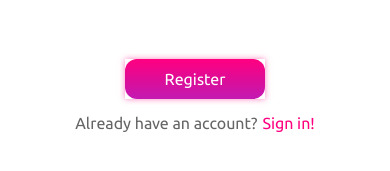
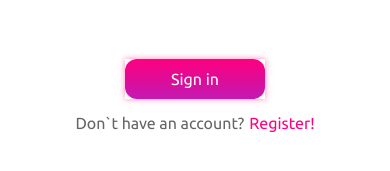
Before and after one commit to livanska/SignSpeech, a React Native app: screen /Modal in a window 390 px wide. Shown: the part 557-728 px from the top of the page. Built offline with nearby package versions, Linux system fonts and the light colour scheme; what expo-linking would draw is missing.

Commit message:
Improved Authorization screen, error text output

```diff
--- a/components/GradientButton.tsx
+++ b/components/GradientButton.tsx
@@ -10,7 +10,7 @@ import {
   Button,
 } from 'react-native';
 import { LinearGradient } from 'expo-linear-gradient';
-import { COLORS, PRIMARY_GRADIENT } from '../constants/Colors';
+import { COLORS, GRADIENTS } from '../constants/Colors';
 import { textStyles } from '../constants/TextStyle';
 
 export interface IGradientButtonProps {
@@ -18,12 +18,17 @@ export interface IGradientButtonProps {
   onPress(): void;
   width?: number;
   height?: number;
+  disabled?: boolean;
 }
-const GradientButton = ({ title, onPress, ...sizes }: IGradientButtonProps) => {
+const GradientButton = ({ title, onPress, disabled, ...sizes }: IGradientButtonProps) => {
   return (
-    <View style={styles.shadowContainer}>
-      <LinearGradient colors={PRIMARY_GRADIENT} style={styles.buttonContainer}>
+    <View style={!disabled && styles.shadowContainer}>
+      <LinearGradient
+        colors={disabled ? GRADIENTS.DISABLED : GRADIENTS.PRIMARY}
+        style={styles.buttonContainer}
+      >
         <TouchableHighlight
+          disabled={disabled}
           style={[styles.buttonContainer, sizes]}
           activeOpacity={1}
           underlayColor={COLORS.primaryMedium}
--- a/components/Link.tsx
+++ b/components/Link.tsx
@@ -17,17 +17,18 @@ export interface ILinkProps {
   linkText: string;
   onPress(): void;
   preLinkText?: string;
+  isHeading?: boolean;
 }
-const Link = ({ linkText, preLinkText, onPress }: ILinkProps) => {
+const Link = ({ linkText, preLinkText, isHeading, onPress }: ILinkProps) => {
   return (
     <View style={styles.linkContainer}>
       {preLinkText && (
         <View style={styles.preLink}>
-          <Text style={textStyles.default}>{preLinkText}</Text>
+          <Text style={isHeading ? textStyles.heading : textStyles.default}>{preLinkText}</Text>
         </View>
       )}
       <TouchableWithoutFeedback style={{}} onPress={onPress}>
-        <Text style={textStyles.link}>{linkText}</Text>
+        <Text style={isHeading ? textStyles.headingLink : textStyles.link}>{linkText}</Text>
       </TouchableWithoutFeedback>
     </View>
   );
--- a/constants/Colors.ts
+++ b/constants/Colors.ts
@@ -13,8 +13,10 @@ export enum COLORS {
   menuItemPressed = '#F2F2F2',
   transparent = 'transparent',
 }
-
-export const PRIMARY_GRADIENT = [COLORS.primaryLight, COLORS.primaryMedium, COLORS.primaryDark];
+export const GRADIENTS = {
+  PRIMARY: [COLORS.primaryLight, COLORS.primaryMedium, COLORS.primaryDark],
+  DISABLED: [COLORS.lightText, COLORS.mainText, COLORS.headerText],
+};
 
 export const COLOR_THEMES = {
   light: {
--- a/constants/TextStyle.ts
+++ b/constants/TextStyle.ts
@@ -34,6 +34,11 @@ export const textStyles = StyleSheet.create({
     fontSize: 16,
     color: COLORS.primaryLight,
   },
+  headingLink: {
+    fontFamily: FONT_TYPES.bold,
+    fontSize: 18,
+    color: COLORS.primaryLight,
+  },
   input: {
     height: 48,
     paddingHorizontal: 20,
@@ -50,4 +55,9 @@ export const textStyles = StyleSheet.create({
     fontSize: 16,
     color: COLORS.mainText,
   },
+  error: {
+    color: COLORS.fail,
+    fontFamily: FONT_TYPES.regular,
+    fontSize: 16,
+  },
 });
--- a/screens/AutorizationScreen.tsx
+++ b/screens/AutorizationScreen.tsx
@@ -14,7 +14,88 @@ import { FONT_TYPES } from '../constants/Enums';
 import { textStyles } from '../constants/TextStyle';
 import GradientButton from '../components/GradientButton';
 import Link from '../components/Link';
+import { useEffect, useState } from 'react';
+enum AUTH_ERROR {
+  passwordMatch = "Passwords don't match!",
+  emptyFields = 'Fill in all the fields!',
+  invalidEmail = 'Provide valid email address!',
+  incorrectData = 'Incorrect email address or password, please try again.',
+}
+
+enum AUTH_PAGE_TYPE {
+  login = 'login',
+  register = 'register',
+}
+interface IPageProps {
+  preLinkText: string;
+  linkText: string;
+  buttonTitle: string;
+}
+
+interface IUserInput {
+  email: string;
+  password: string;
+}
+interface IUserRegisterInput extends IUserInput {
+  confirmPassword: string;
+}
+
+const userDefault = {
+  email: '',
+  password: '',
+  confirmPassword: '',
+};
+
+const pageProps = {
+  register: {
+    preLinkText: 'Already have an account?',
+    linkText: 'Sign in!',
+    buttonTitle: 'Register',
+  },
+  login: {
+    preLinkText: 'Don`t have an account?',
+    linkText: 'Register!',
+    buttonTitle: 'Sign in',
+  },
+};
+
 const Authorization = () => {
+  const [pageType, setPageType] = useState<AUTH_PAGE_TYPE>(AUTH_PAGE_TYPE.login);
+  const [pageTypeProps, setPageTypeProps] = useState<IPageProps>(pageProps.login);
+  const [inputValues, setInputValues] = useState<IUserRegisterInput>(userDefault);
+  const [error, setError] = useState<AUTH_ERROR | null>(null);
+
+  useEffect(() => {
+    setPageTypeProps(pageProps[pageType]);
+    setInputValues(userDefault);
+    setError(null);
+  }, [pageType]);
+
+  const togglePageType = (): void =>
+    setPageType(pageType === AUTH_PAGE_TYPE.login ? AUTH_PAGE_TYPE.register : AUTH_PAGE_TYPE.login);
+
+  const handleInputChange = (input: string, valuePropName: string): void => {
+    setInputValues((prevValues: IUserRegisterInput) => ({
+      ...prevValues,
+      [valuePropName as keyof typeof inputValues]: input,
+    }));
+    if (
+      (valuePropName === 'password' &&
+        inputValues.confirmPassword &&
+        input !== inputValues.confirmPassword) ||
+      (valuePropName === 'confirmPassword' &&
+        inputValues.password &&
+        input !== inputValues.password)
+    ) {
+      setError(AUTH_ERROR.passwordMatch);
+    } else setError(null);
+  };
+
+  const handleAuth = (): void => {
+    Object.values(inputValues).includes('') && setError(AUTH_ERROR.emptyFields);
+    //todo auth user logic
+  };
+
   return (
     <View style={styles.screenContainer}>
       <View style={styles.logoContainer}>
@@ -26,19 +107,55 @@ const Authorization = () => {
         <View style={styles.inputsContainer}>
           <TextInput
             style={textStyles.input}
+            keyboardAppearance={'light'}
+            textContentType={'emailAddress'}
+            returnKeyType={'done'}
             placeholderTextColor={COLORS.lightText}
             placeholder="Email"
+            onChangeText={(input) => handleInputChange(input, 'email')}
+            value={inputValues.email}
           ></TextInput>
           <TextInput
             style={textStyles.input}
+            keyboardAppearance={'light'}
+            textContentType={'password'}
+            returnKeyType={'done'}
             placeholderTextColor={COLORS.lightText}
+            secureTextEntry={true}
             placeholder="Password"
+            value={inputValues.password}
+            onChangeText={(input: string) => handleInputChange(input, 'password')}
           ></TextInput>
+          {pageType === AUTH_PAGE_TYPE.register && (
+            <TextInput
+              style={textStyles.input}
+              keyboardAppearance={'light'}
+              textContentType={'password'}
+              placeholderTextColor={COLORS.lightText}
+              secureTextEntry={true}
+              placeholder="Confirm password"
+              value={inputValues.confirmPassword}
+              onChangeText={(input: string) => handleInputChange(input, 'confirmPassword')}
+            ></TextInput>
+          )}
+          {error && (
+            <View style={styles.errorContainer}>
+              <Text style={textStyles.error}>{error}</Text>
+            </View>
+          )}
         </View>
       </View>
       <View style={styles.actionContainer}>
-        <GradientButton title="Register" onPress={() => {}} />
-        <Link preLinkText="Already have an account?" linkText="Sign in!" onPress={() => {}} />
+        <GradientButton
+          disabled={!!error && error === AUTH_ERROR.passwordMatch}
+          title={pageTypeProps.buttonTitle}
+          onPress={handleAuth}
+        />
+        <Link
+          preLinkText={pageTypeProps.preLinkText}
+          linkText={pageTypeProps.linkText}
+          onPress={togglePageType}
+        />
       </View>
     </View>
   );
@@ -72,6 +189,10 @@ const styles = StyleSheet.create({
   inputsContainer: {
     marginBottom: 55,
   },
+  errorContainer: {
+    paddingTop: 3,
+    alignItems: 'center',
+  },
   actionContainer: {
     marginTop: 'auto',
     alignItems: 'center',
```
